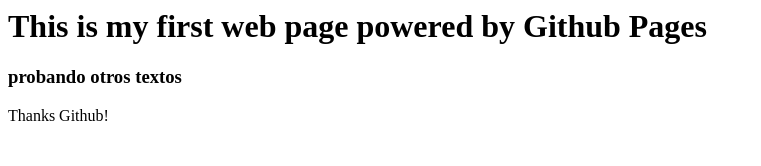
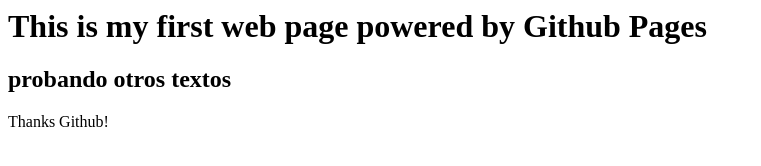
Before and after one commit to mitnacho/Mittest1, a plain HTML site: page index.html in a window 1280 px wide. Shown: the whole page, without its empty margins (0-761 px from the left). Drawn offline with Linux system fonts and the light colour scheme.

Commit message:
peuba segunda
h2 y h3

```diff
--- a/index.html
+++ b/index.html
@@ -1,6 +1,6 @@
 <html>
 <h1> This is my first web page powered by Github Pages </h1>
-  <h3> probando otros textos </h3>
+  <h2> probando otros textos </h2>
 Thanks Github!
 
 </html>
```
